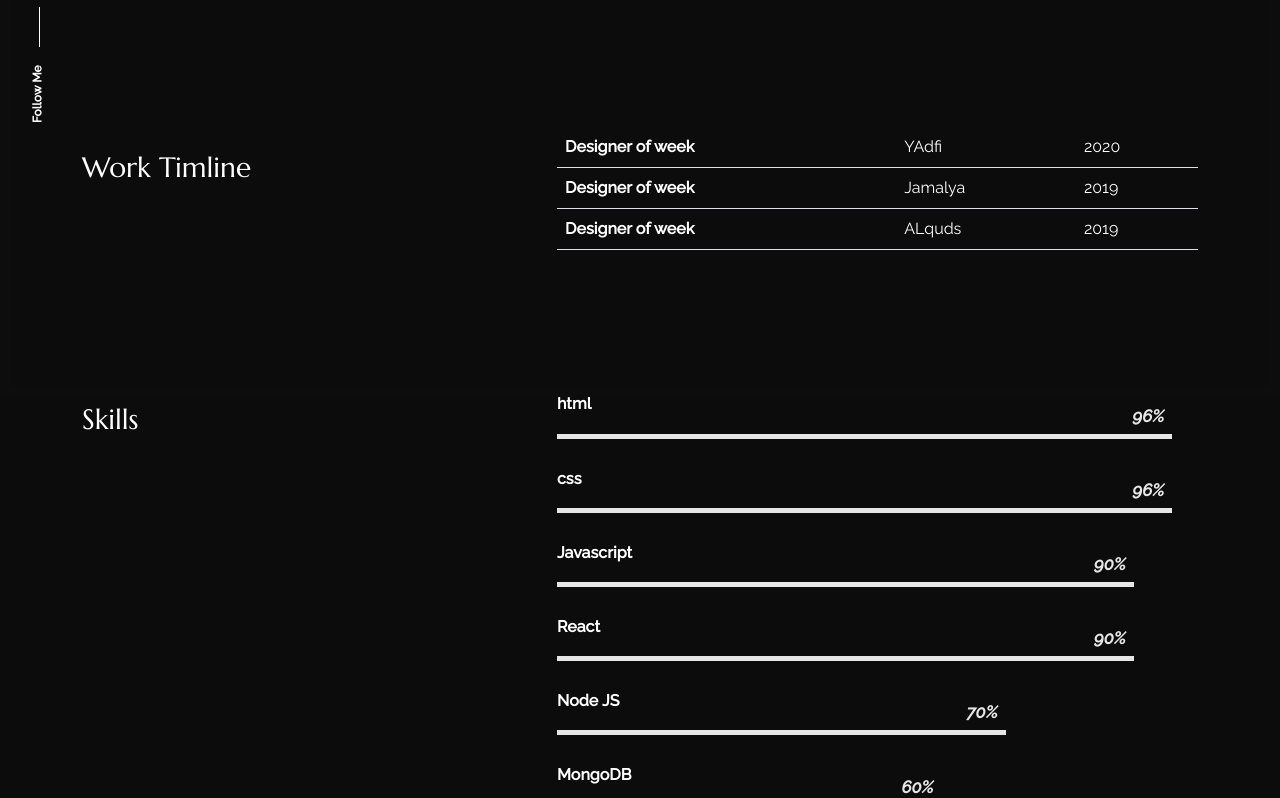
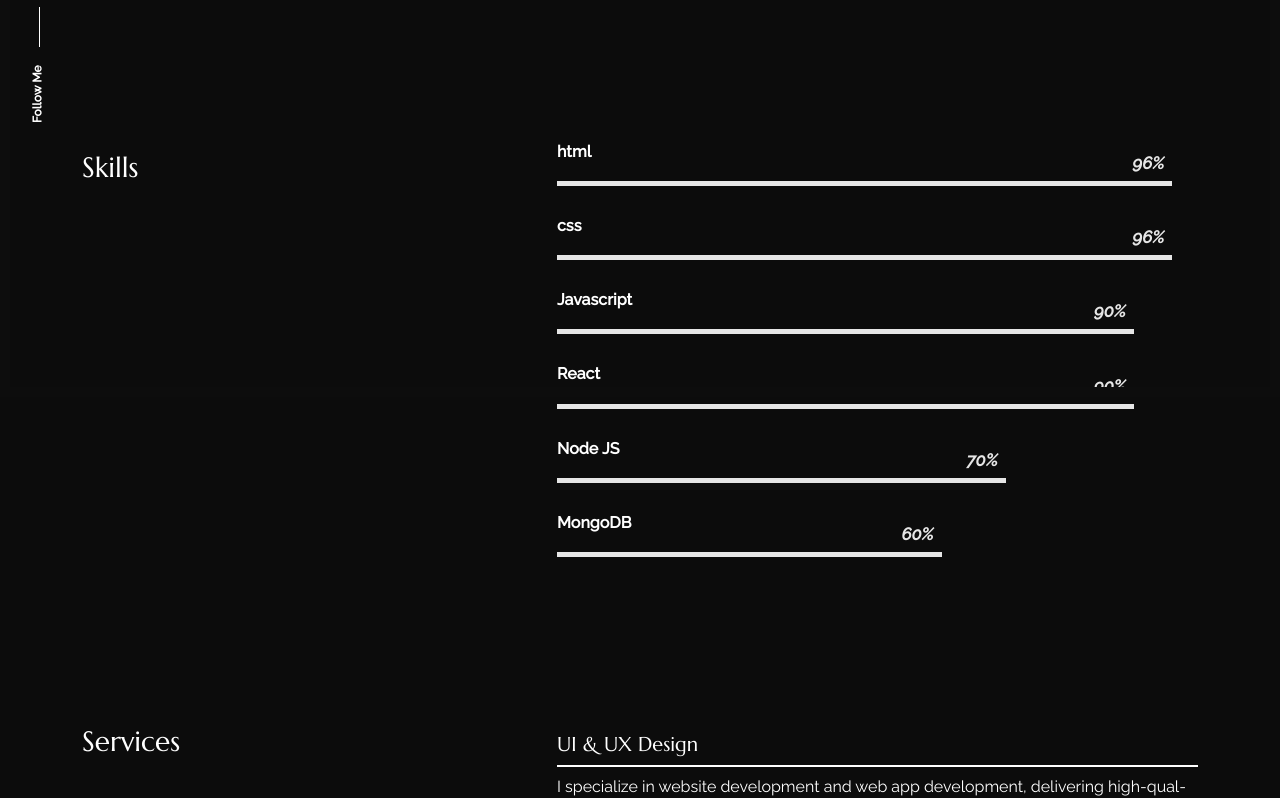
Before and after one commit to vishnu1352/portfolio, a React (Create React App) app: page /about in a window 1280 px wide. Shown: the part 403-1201 px from the top of the page. Built offline with nearby package versions, Linux system fonts and the light colour scheme.

Commit message:
work timeline removed

```diff
--- a/src/pages/about/index.js
+++ b/src/pages/about/index.js
@@ -35,12 +35,12 @@ export const About = () => {
             </div>
           </Col>
         </Row>
-        <Row className=" sec_sp">
+        {/* <Row className=" sec_sp">
           <Col lg="5">
             <h3 className="color_sec py-4">Work Timline</h3>
           </Col>
           <Col lg="7">
-            <table className="table caption-top">
+            <table className="table caption-top" >
               <tbody>
                 {worktimeline.map((data, i) => {
                   return (
@@ -54,7 +54,7 @@ export const About = () => {
               </tbody>
             </table>
           </Col>
-        </Row>
+        </Row> */}
         <Row className="sec_sp">
           <Col lg="5">
             <h3 className="color_sec py-4">Skills</h3>
@@ -81,7 +81,7 @@ export const About = () => {
         </Row>
         <Row className="sec_sp">
           <Col lang="5">
-            <h3 className="color_sec py-4">services</h3>
+            <h3 className="color_sec py-4">Services</h3>
           </Col>
           <Col lg="7">
             {services.map((data, i) => {
```
